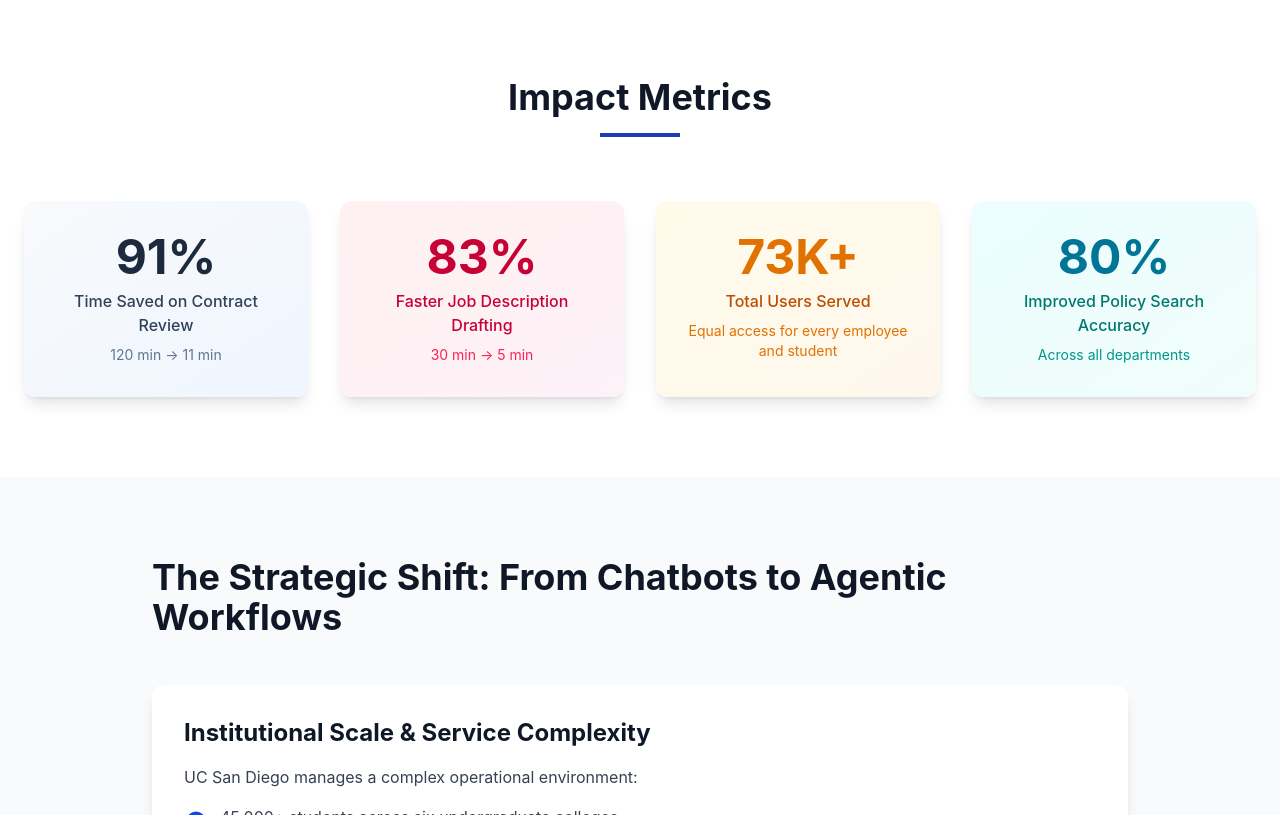
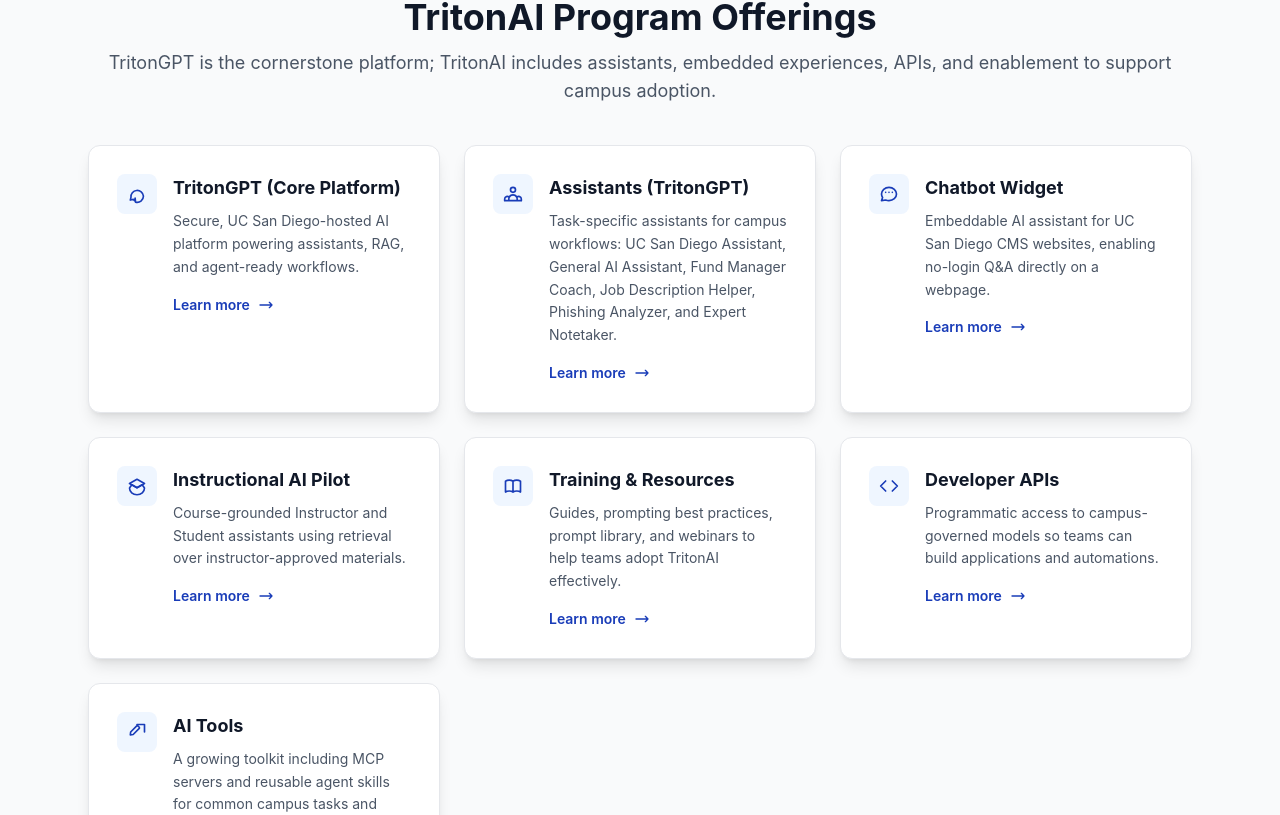
Before and after one commit to bpollak/brettpollak-website, a Next.js app: page /tritongpt in a window 1280 px wide. Shown: the part 1065-1880 px from the top of the page. Built offline with nearby package versions, Linux system fonts and the light colour scheme.

Commit message:
Document TritonAI program offerings on TritonGPT page

```diff
--- a/app/tritongpt/TritonGPTContent.tsx
+++ b/app/tritongpt/TritonGPTContent.tsx
@@ -109,6 +109,124 @@ export default function TritonGPTContent() {
               <path strokeLinecap="round" strokeLinejoin="round" strokeWidth={2} d="M17 8l4 4m0 0l-4 4m4-4H3" />
             </svg>
           </a>
+        </div>
+      </section>
+
+      {/* TritonAI Program Offerings */}
+      <section className="max-w-6xl mx-auto px-6 pb-16">
+        <div className="text-center mb-10">
+          <h2 className="text-3xl md:text-4xl font-bold text-gray-900 mb-3">TritonAI Program Offerings</h2>
+          <p className="text-lg text-gray-600">
+            TritonGPT is the cornerstone platform; TritonAI includes assistants, embedded experiences, APIs, and enablement to support campus adoption.
+          </p>
+        </div>
+
+        <div className="grid md:grid-cols-2 lg:grid-cols-3 gap-6">
+          {[
+            {
+              title: "TritonGPT (Core Platform)",
+              description:
+                "Secure, UC San Diego-hosted AI platform powering assistants, RAG, and agent-ready workflows.",
+              href: "https://tritonai.ucsd.edu/tritongpt/index.html",
+              icon: (
+                <svg className="w-5 h-5 text-blue-800" fill="none" stroke="currentColor" viewBox="0 0 24 24">
+                  <path strokeLinecap="round" strokeLinejoin="round" strokeWidth={2} d="M9.75 17L9 20l-1.5-1.5L4 19.25l.75-3.25a7.5 7.5 0 1115-1.5 7.5 7.5 0 01-9.5 7.25z" />
+                </svg>
+              ),
+            },
+            {
+              title: "Assistants (TritonGPT)",
+              description:
+                "Task-specific assistants for campus workflows: UC San Diego Assistant, General AI Assistant, Fund Manager Coach, Job Description Helper, Phishing Analyzer, and Expert Notetaker.",
+              href: "https://tritonai.ucsd.edu/training-resources/tritongpt/assistants.html",
+              icon: (
+                <svg className="w-5 h-5 text-blue-800" fill="none" stroke="currentColor" viewBox="0 0 24 24">
+                  <path strokeLinecap="round" strokeLinejoin="round" strokeWidth={2} d="M17 20h5v-2a3 3 0 00-5.356-1.857M17 20H7m10 0v-2c0-.656-.126-1.283-.356-1.857M7 20H2v-2a3 3 0 015.356-1.857M7 20v-2c0-.656.126-1.283.356-1.857m0 0a5.002 5.002 0 019.288 0M15 7a3 3 0 11-6 0 3 3 0 016 0z" />
+                </svg>
+              ),
+            },
+            {
+              title: "Chatbot Widget",
+              description:
+                "Embeddable AI assistant for UC San Diego CMS websites, enabling no-login Q&A directly on a webpage.",
+              href: "https://tritonai.ucsd.edu/tritongpt/chatbot-widget.html",
+              icon: (
+                <svg className="w-5 h-5 text-blue-800" fill="none" stroke="currentColor" viewBox="0 0 24 24">
+                  <path strokeLinecap="round" strokeLinejoin="round" strokeWidth={2} d="M8 10h.01M12 10h.01M16 10h.01M21 12c0 4.418-4.03 8-9 8a9.77 9.77 0 01-4-.8L3 20l1.3-3.9A7.75 7.75 0 013 12c0-4.418 4.03-8 9-8s9 3.582 9 8z" />
+                </svg>
+              ),
+            },
+            {
+              title: "Instructional AI Pilot",
+              description:
+                "Course-grounded Instructor and Student assistants using retrieval over instructor-approved materials.",
+              href: "https://tritonai.ucsd.edu/tritongpt/instruction.html",
+              icon: (
+                <svg className="w-5 h-5 text-blue-800" fill="none" stroke="currentColor" viewBox="0 0 24 24">
+                  <path strokeLinecap="round" strokeLinejoin="round" strokeWidth={2} d="M12 14l9-5-9-5-9 5 9 5z" />
+                  <path strokeLinecap="round" strokeLinejoin="round" strokeWidth={2} d="M12 14l6.16-3.422A12.083 12.083 0 0121 14.5c0 4.418-4.03 8-9 8s-9-3.582-9-8a12.083 12.083 0 012.84-3.922L12 14z" />
+                </svg>
+              ),
+            },
+            {
+              title: "Training & Resources",
+              description:
+                "Guides, prompting best practices, prompt library, and webinars to help teams adopt TritonAI effectively.",
+              href: "https://tritonai.ucsd.edu/training-resources/index.html",
+              icon: (
+                <svg className="w-5 h-5 text-blue-800" fill="none" stroke="currentColor" viewBox="0 0 24 24">
+                  <path strokeLinecap="round" strokeLinejoin="round" strokeWidth={2} d="M12 6.253v13m0-13C10.832 5.477 9.246 5 7.5 5S4.168 5.477 3 6.253v13C4.168 18.477 5.754 18 7.5 18s3.332.477 4.5 1.253m0-13C13.168 5.477 14.754 5 16.5 5c1.747 0 3.332.477 4.5 1.253v13C19.832 18.477 18.247 18 16.5 18c-1.746 0-3.332.477-4.5 1.253" />
+                </svg>
+              ),
+            },
+            {
+              title: "Developer APIs",
+              description:
+                "Programmatic access to campus-governed models so teams can build applications and automations.",
+              href: "https://tritonai.ucsd.edu/developer-apis/start.html",
+              icon: (
+                <svg className="w-5 h-5 text-blue-800" fill="none" stroke="currentColor" viewBox="0 0 24 24">
+                  <path strokeLinecap="round" strokeLinejoin="round" strokeWidth={2} d="M16 18l6-6-6-6M8 6l-6 6 6 6" />
+                </svg>
+              ),
+            },
+            {
+              title: "AI Tools",
+              description:
+                "A growing toolkit including MCP servers and reusable agent skills for common campus tasks and workflows.",
+              href: "https://tritonai.ucsd.edu/tools/index.html",
+              icon: (
+                <svg className="w-5 h-5 text-blue-800" fill="none" stroke="currentColor" viewBox="0 0 24 24">
+                  <path strokeLinecap="round" strokeLinejoin="round" strokeWidth={2} d="M14.7 6.3a1 1 0 010 1.4L7.4 15l-3.4.4.4-3.4 7.3-7.3a1 1 0 011.4 0l1.6 1.6z" />
+                  <path strokeLinecap="round" strokeLinejoin="round" strokeWidth={2} d="M12 3h9v9" />
+                </svg>
+              ),
+            },
+          ].map((offering) => (
+            <a
+              key={offering.href}
+              href={offering.href}
+              target="_blank"
+              rel="noopener noreferrer"
+              className="card-3d bg-white rounded-xl p-7 shadow-lg border border-gray-200 hover:shadow-2xl transition-all group"
+            >
+              <div className="flex items-start gap-4">
+                <div className="w-10 h-10 rounded-lg bg-blue-50 flex items-center justify-center flex-shrink-0 group-hover:bg-blue-100 transition-colors">
+                  {offering.icon}
+                </div>
+                <div>
+                  <h3 className="text-lg font-bold text-gray-900">{offering.title}</h3>
+                  <p className="mt-2 text-sm text-gray-600 leading-relaxed">{offering.description}</p>
+                  <p className="mt-4 text-sm font-semibold text-blue-800 inline-flex items-center gap-2">
+                    Learn more
+                    <svg className="w-4 h-4" fill="none" stroke="currentColor" viewBox="0 0 24 24">
+                      <path strokeLinecap="round" strokeLinejoin="round" strokeWidth={2} d="M17 8l4 4m0 0l-4 4m4-4H3" />
+                    </svg>
+                  </p>
+                </div>
+              </div>
+            </a>
+          ))}
         </div>
       </section>
 
@@ -307,6 +425,15 @@ export default function TritonGPTContent() {
                 )
               },
               {
+                name: "General AI Assistant",
+                desc: "Writing and editing support without UC San Diego-specific context or reference links.",
+                icon: (
+                  <svg className="w-6 h-6" fill="none" stroke="currentColor" viewBox="0 0 24 24">
+                    <path strokeLinecap="round" strokeLinejoin="round" strokeWidth={2} d="M11 5H6a2 2 0 00-2 2v11a2 2 0 002 2h11a2 2 0 002-2v-5m-1.414-9.414a2 2 0 112.828 2.828L11.828 15H9v-2.828l8.586-8.586z" />
+                  </svg>
+                )
+              },
+              {
                 name: "Job Description Helper",
                 desc: "Assists HR and managers in drafting comprehensive, compliant job descriptions with significant efficiency gains.",
                 metric: "83% reduction in drafting time",
@@ -339,8 +466,8 @@ export default function TritonGPTContent() {
                 )
               },
               {
-                name: "Email Phishing Analyzer",
-                desc: "Real-time security assessments and analysis of suspicious emails to protect campus data.",
+                name: "Phishing Analyzer",
+                desc: "Scores suspicious emails for phishing risk and explains warning signs to protect campus data.",
                 icon: (
                   <svg className="w-6 h-6" fill="none" stroke="currentColor" viewBox="0 0 24 24">
                     <path strokeLinecap="round" strokeLinejoin="round" strokeWidth={2} d="M3 8l7.89 5.26a2 2 0 002.22 0L21 8M5 19h14a2 2 0 002-2V7a2 2 0 00-2-2H5a2 2 0 00-2 2v10a2 2 0 002 2z" />
```
